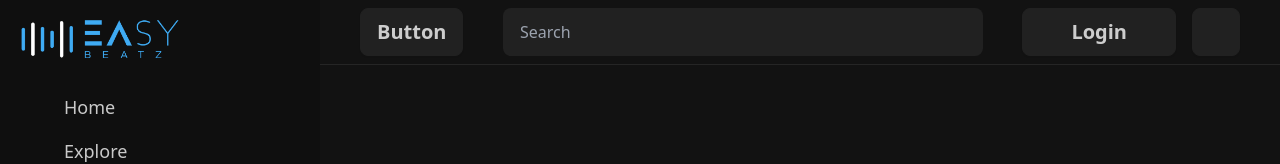
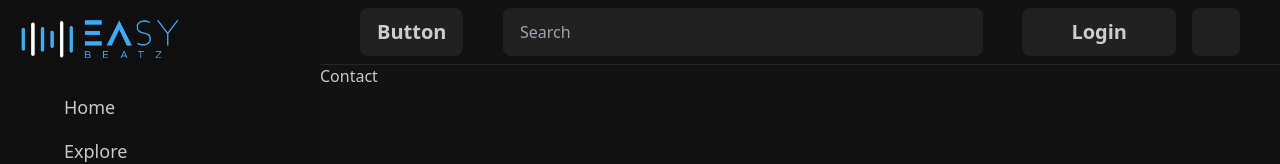
Before and after one commit to foxbecoding/easybeatz-web3, a Nuxt app in the folder app/: page /contact in a window 1280 px wide. Shown: the top 164 px of the page. Built offline with nearby package versions, Linux system fonts and the light colour scheme; some icons are missing.

Commit message:
added page

```diff
--- /dev/null
+++ b/app/pages/contact.vue
@@ -0,0 +1,5 @@
+<template>
+  <div>
+    <h1>Contact</h1>
+  </div>
+</template>
```
